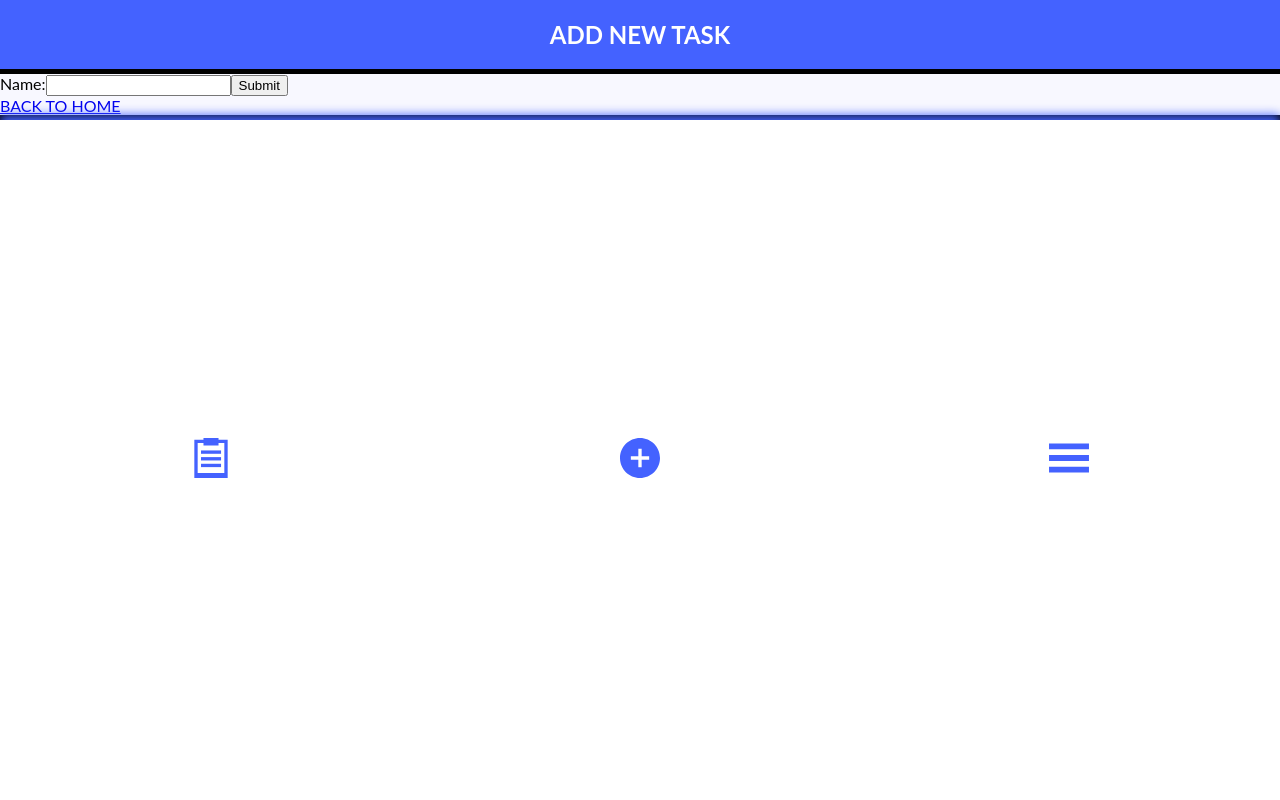
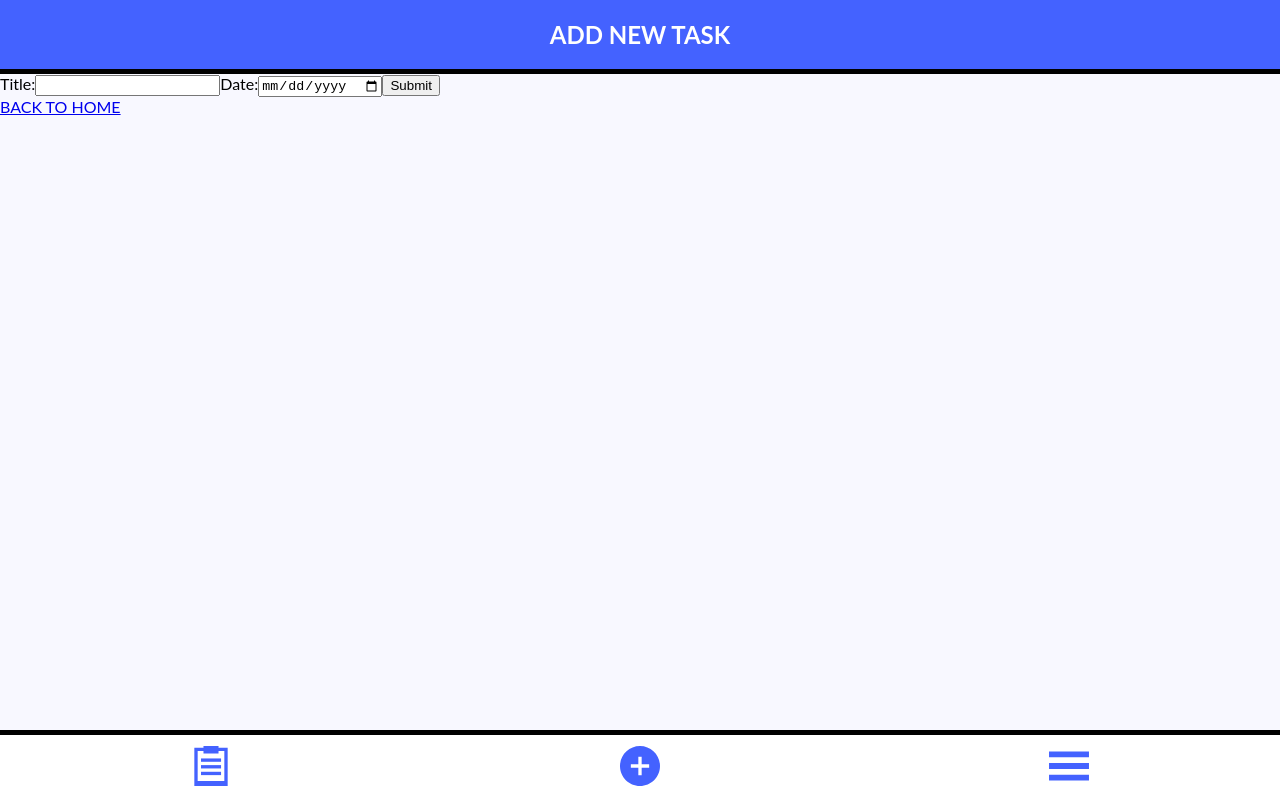
Before and after one commit to manuelsanchez2/to-do-app, a React (Create React App) app: page /add in a window 1280 px wide. Built offline with nearby package versions, Linux system fonts and the light colour scheme.

Commit message:
Create a form with two inputs

```diff
--- a/src/App.css
+++ b/src/App.css
@@ -7,7 +7,8 @@
 .app__header {
   background-color: var(--highlight-Color);
   color: white;
-  box-shadow: 0px 5px 10px var(--highlight-Color);
+  /* box-shadow: 0px 5px 10px var(--highlight-Color);
+  z-index: 100; */
   display: flex;
   align-content: center;
   justify-content: center;
@@ -22,7 +23,7 @@
 }
 
 .app__footer {
-  box-shadow: 0px -5px 10px var(--highlight-Color);
+  /* box-shadow: 0px -5px 10px var(--highlight-Color); */
   display: flex;
   justify-content: space-around;
   align-items: center;
--- a/src/App.js
+++ b/src/App.js
@@ -2,11 +2,7 @@ import React from "react";
 import "./App.css";
 import Home from "./pages/Home";
 import AddTask from "./pages/AddTask";
-import { BrowserRouter as Router, Link, Switch, Route } from "react-router-dom";
-
-import ButtonPlus from "./components/ButtonPlus";
-import listSrc from "./assets/list.svg";
-import settingsSrc from "./assets/settings.svg";
+import { BrowserRouter as Router, Switch, Route } from "react-router-dom";
 
 function App() {
   return (
@@ -23,17 +19,6 @@ function App() {
             <h2>Hola, soy Settings</h2>
           </Route>
         </Switch>
-        <footer className="app__footer">
-          <Link to="/home">
-            <img src={listSrc} alt="home" />
-          </Link>
-          <Link to="/add">
-            <ButtonPlus />
-          </Link>
-          <Link to="/settings">
-            <img src={settingsSrc} alt="settings" />
-          </Link>
-        </footer>
       </div>
     </Router>
   );
--- a/src/pages/AddTask.js
+++ b/src/pages/AddTask.js
@@ -1,24 +1,49 @@
-import React from "react";
+import React, { useState } from "react";
 import "../App.css";
 import { Link } from "react-router-dom";
+import ButtonPlus from "../components/ButtonPlus";
+import listSrc from "../assets/list.svg";
+import settingsSrc from "../assets/settings.svg";
 
 function AddTask() {
+  const [title, setTitle] = useState(null);
+  const [date, setDate] = useState(null);
+
+  function handleChange() {
+    console.log("New task added");
+  }
+
   return (
-    <div>
+    <>
       <header className="app__header">
         <h2>ADD NEW TASK</h2>
       </header>
       <main className="app__main">
         <form>
           <label>
-            Name:
-            <input type="text" name="name" />
+            Title:
+            <input type="text" name="title" />
+          </label>
+          <label>
+            Date:
+            <input type="date" name="date" />
           </label>
           <input type="submit" value="Submit" />
         </form>
         <Link to="/home">BACK TO HOME</Link>
       </main>
-    </div>
+      <footer className="app__footer">
+        <Link to="/home">
+          <img src={listSrc} alt="home" />
+        </Link>
+        <Link to="/add">
+          <ButtonPlus />
+        </Link>
+        <Link to="/settings">
+          <img src={settingsSrc} alt="settings" />
+        </Link>
+      </footer>
+    </>
   );
 }
 
--- a/src/pages/Home.js
+++ b/src/pages/Home.js
@@ -7,6 +7,9 @@ import ListItemText from "../components/ListItemText";
 import ListItemCheckbox from "../components/ListItemCheckbox";
 import { getTodos } from "../api/todos";
 import { Link } from "react-router-dom";
+import ButtonPlus from "../components/ButtonPlus";
+import listSrc from "../assets/list.svg";
+import settingsSrc from "../assets/settings.svg";
 
 function Home() {
   const [todos, setTodos] = useState(null);
@@ -37,6 +40,17 @@ function Home() {
         </List>
         <Link to="/add">ADD NEW TASK</Link>
       </main>
+      <footer className="app__footer">
+        <Link to="/home">
+          <img src={listSrc} alt="home" />
+        </Link>
+        <Link to="/add">
+          <ButtonPlus />
+        </Link>
+        <Link to="/settings">
+          <img src={settingsSrc} alt="settings" />
+        </Link>
+      </footer>
     </>
   );
 }
```
